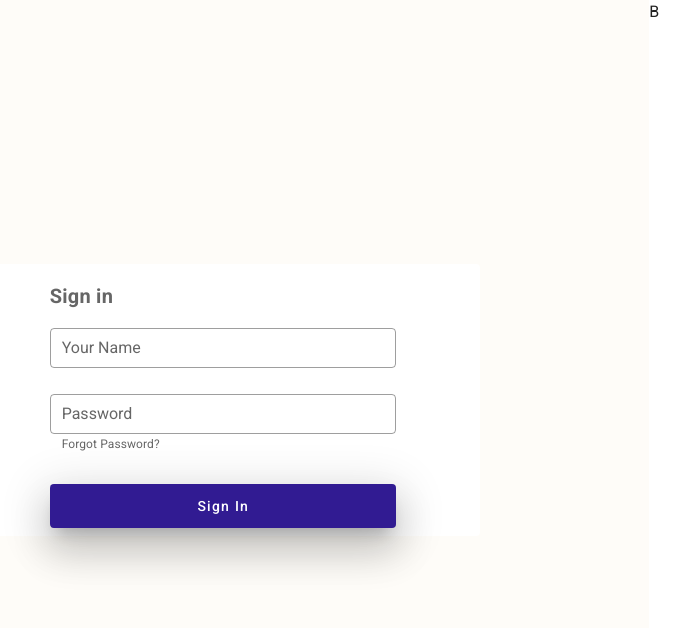
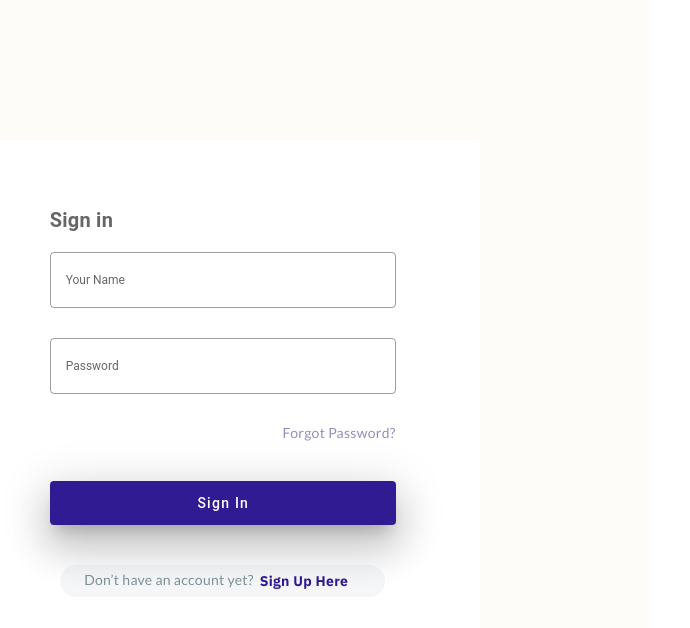
Before and after one commit to araromirichard/hyphenTest, a Vue app: page / in a window 1280 px wide. Shown: the top 628 px of the page, without its empty margins (204-894 px from the left). Built offline with nearby package versions, Linux system fonts and the light colour scheme.

Commit message:
login page without working route

```diff
--- a/public/index.html
+++ b/public/index.html
@@ -1,19 +1,24 @@
 <!DOCTYPE html>
 <html lang="en">
-  <head>
+
+<head>
     <meta charset="utf-8">
     <meta http-equiv="X-UA-Compatible" content="IE=edge">
     <meta name="viewport" content="width=device-width,initial-scale=1.0">
     <link rel="icon" href="<%= BASE_URL %>favicon.ico">
-    <title><%= htmlWebpackPlugin.options.title %></title>
-    <link rel="stylesheet" href="https://fonts.googleapis.com/css?family=Roboto:100,300,400,500,700,900">
+    <title>
+        <%= htmlWebpackPlugin.options.title %>
+    </title>
+    <link href="https://fonts.googleapis.com/css2?family=IBM+Plex+Sans:wght@100;300;400;500;600;700&family=Inter:wght@300;400;700&family=Lato:ital,wght@0,100;0,300;0,400;0,700;1,100;1,300;1,400;1,700&display=swap" rel="stylesheet">
     <link rel="stylesheet" href="https://cdn.jsdelivr.net/npm/@mdi/font@latest/css/materialdesignicons.min.css">
-  </head>
-  <body>
+</head>
+
+<body>
     <noscript>
       <strong>We're sorry but <%= htmlWebpackPlugin.options.title %> doesn't work properly without JavaScript enabled. Please enable it to continue.</strong>
     </noscript>
     <div id="app"></div>
     <!-- built files will be auto injected -->
-  </body>
+</body>
+
 </html>
--- a/src/components/Login.vue
+++ b/src/components/Login.vue
@@ -1,12 +1,11 @@
 <template>
   <v-card class="ma-auto elevation-0" width="514">
-    <v-card-title class="card-items text--secondary font-weight-bold">
+    <v-card-title class="card-items text--secondary font-weight-bold pt-lg-16">
       Sign in
     </v-card-title>
 
     <v-card-text class="card-items">
       <v-text-field
-        dense
         label="Your Name"
         single-line
         outlined
@@ -14,14 +13,16 @@
       ></v-text-field>
 
       <v-text-field
-        dense
         label="Password"
         single-line
         outlined
-        hint="Forgot Password?"
-        persistent-hint
-        class="font-weight-regular text-subtitle-2 label--text"
+        class="font-weight-regular text-subtitle-2 label--text pb-0 mb-0"
       ></v-text-field>
+      <div class="message-details d-flex justify-end">
+        <router-link to="#" style="text-decoration: none; color: inherit">
+          <p>Forgot Password?</p>
+        </router-link>
+      </div>
     </v-card-text>
 
     <v-card-actions class="card-items">
@@ -30,6 +31,20 @@
       >
     </v-card-actions>
 
+    <div class="d-flex mx-auto justify-center pt-8 pb-16 card-items">
+      <div class="hint">
+        <div class="py-auto d-flex align-content-center">
+          <span class="span-text pl-6 py-auto">Don’t have an account yet?</span>
+          <router-link
+            to="#"
+            style="text-decoration: none; color: inherit; padding-top: 4px"
+            ><span class="span-text-link py-auto">
+              Sign Up Here</span
+            ></router-link
+          >
+        </div>
+      </div>
+    </div>
   </v-card>
 </template>
 
@@ -41,7 +56,7 @@ export default {
 };
 </script>
 
-<style lang="scss" scoped>
+<style scoped>
 .card-items {
   padding-left: 84px;
   padding-right: 84px;
@@ -58,7 +73,85 @@ export default {
   font-family: Inter;
   font-style: normal;
   font-weight: bold;
-  font-size: 24px;
   line-height: 29px;
 }
+
+.v-text-field >>> input {
+  font-size: 0.8em;
+  font-weight: 100;
+  text-transform: capitalize;
+}
+.v-text-field >>> label {
+  font-size: 12px;
+  padding-left: 4px;
+}
+.message-details {
+  font-family: Lato;
+  font-style: normal;
+  font-weight: normal;
+  font-size: 14px;
+  line-height: 17px;
+  /* identical to box height */
+  text-decoration: none;
+  letter-spacing: 0.278409px;
+  /*float: right;*/
+  color: #301f78;
+
+  mix-blend-mode: normal;
+  opacity: 0.5;
+}
+.v-text-field >>> button {
+  font-size: 0.8em;
+}
+
+.form-link {
+  height: 32px;
+  width: 325px;
+  left: 0px;
+  top: 0px;
+  border-radius: 16px;
+  background: rgba(127, 145, 155, 0.08);
+}
+
+.hint {
+  height: 32px;
+  width: 325px;
+  left: 0px;
+  top: 0px;
+  border-radius: 16px;
+  background: rgba(127, 145, 155, 0.08);
+}
+.span-text {
+  height: 17px;
+  left: 5.23%;
+  right: 41.23%;
+  top: calc(50% - 17px / 2 - 0.5px);
+  padding-top: 6px;
+  font-family: Lato;
+  font-style: normal;
+  font-weight: normal;
+  font-size: 14px;
+  line-height: 18px;
+  /* identical to box height */
+
+  letter-spacing: 0.278409px;
+
+  color: #7f919b;
+}
+.span-text-link {
+  height: 18px;
+  left: 61.23%;
+  right: 11.38%;
+  top: calc(50% - 18px / 2);
+  padding-left: 6px;
+
+  font-family: "IBM Plex Sans";
+  font-style: normal;
+  font-weight: bolder;
+  font-size: 14px;
+  line-height: 18px;
+  letter-spacing: 0.278409px;
+
+  color: #311b92;
+}
 </style>
--- a/src/scss/variables.scss
+++ b/src/scss/variables.scss
@@ -1,2 +1,3 @@
-$material-light: ( 'text-fields': ( 'filled': rgba(0, 0, 0, 0.06), 'filled-hover': rgba(0, 0, 0, 0.12), 'outlined': rgba(49, 27, 146, 0.2), 'outlined-disabled': rgba(0, 0, 0, 0.1), 'outlined-hover': rgba(0, 0, 0, 0.4)));
+$material-light: ( 'text-fields': ( 'filled': rgba(0, 0, 0, 0.06), 'filled-hover': rgba(0, 0, 0, 0.12), 'outlined': rgba(49, 27, 146, 0.2), 'outlined-disabled': rgba(0, 0, 0, 0.1), ));
 $text-field-outlined-fieldset-border: 1px solid currentColor;
+$font-size-root: 14px;
--- a/src/views/Form-layout.vue
+++ b/src/views/Form-layout.vue
@@ -3,7 +3,7 @@
     <v-col cols="12" sm="8" height="100%" class="d-flex justify-center">
       <Login
     /></v-col>
-    <v-col cols="12" sm="4" height="100%" class="white full-height"> B</v-col>
+    <v-col cols="12" sm="4" height="100%" class="white full-height"></v-col>
   </v-row>
 </template>
 
```
Also changed, not shown: src/plugins/vuetify.js (indentation only).
